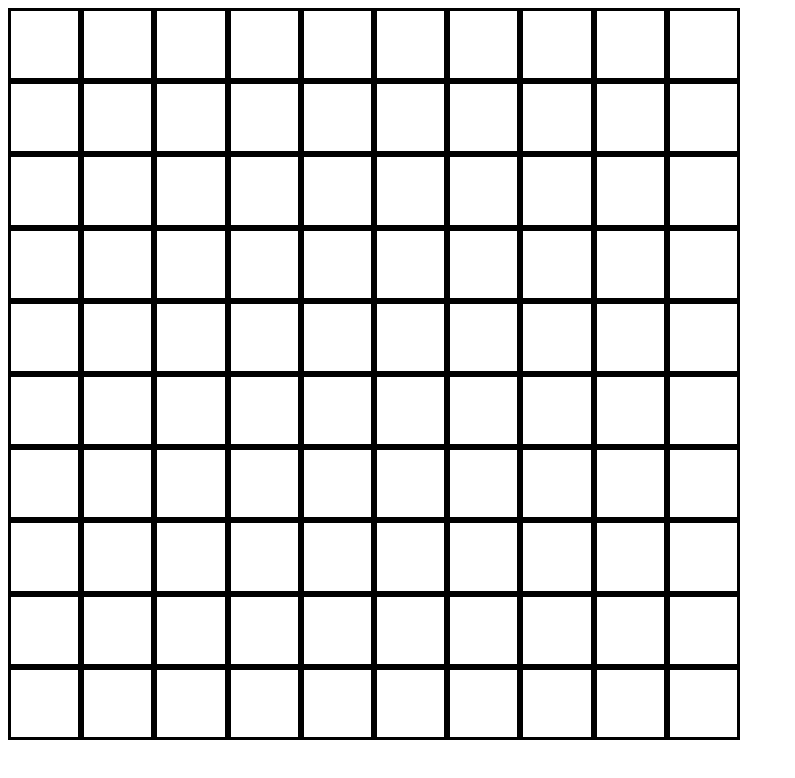
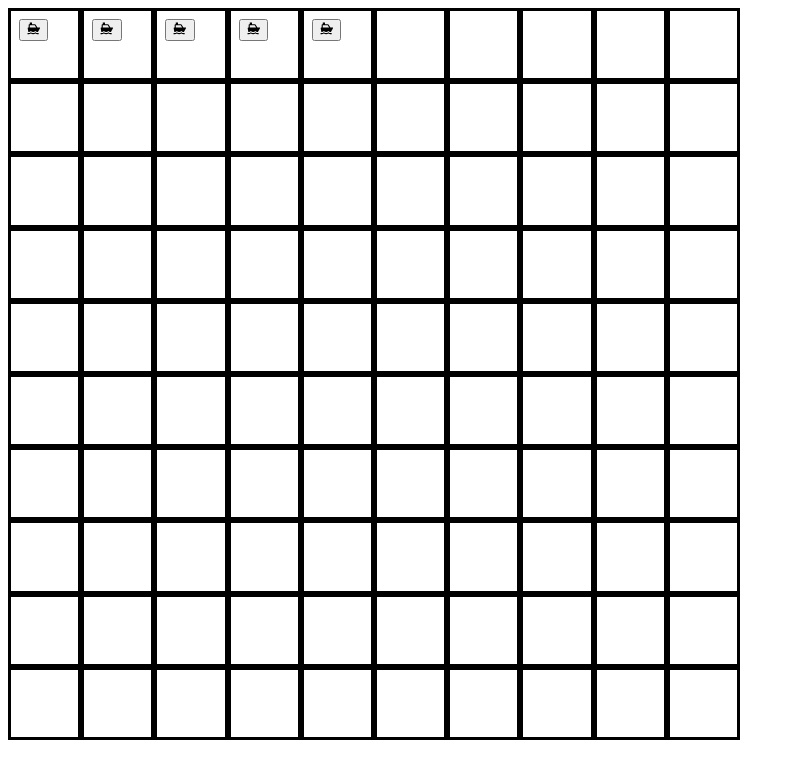
Before and after one commit to earacena/battleship-webapp-frontend, a React (Create React App) app: page / in a window 1280 px wide. Shown: the top 778 px of the page, without its empty margins (0-795 px from the left). Built offline with nearby package versions, Linux system fonts and the light colour scheme.

Commit message:
Implement generating and displaying pieces

```diff
--- a/src/features/Battleship/Battleship.tsx
+++ b/src/features/Battleship/Battleship.tsx
@@ -1,17 +1,18 @@
+import { DndContext } from '@dnd-kit/core';
 import React, { useState } from 'react';
-import { Board, Cell, CellProps } from './components';
+import { Board, Cell, CellProps, Piece, PieceProps } from './components';
 
-const generateBoard = (size: number): CellProps[][] => {
+const generateBoard = (boardSize: number): CellProps[][] => {
   // Create multidimensional array
   const board: CellProps[][] = Array.from(
-    Array(size),
-    () => new Array(size),
+    Array(boardSize),
+    () => new Array(boardSize),
   );
 
 
   // Populate array
-  for (let y = 0; y < size; ++y) {
-    for (let x = 0; x < size; ++x) {
+  for (let y = 0; y < boardSize; ++y) {
+    for (let x = 0; x < boardSize; ++x) {
       board[y][x] = {
         id: `${y}-${x}`,
         x,
@@ -23,24 +24,72 @@ const generateBoard = (size: number): CellProps[][] => {
   return board;
 }
 
+const generatePieces = (boardSize: number): (PieceProps | undefined)[][] => {
+  const pieces: (PieceProps | undefined)[][] = Array.from(
+    Array(boardSize),
+    () => new Array(boardSize),
+  );
+
+  for (let y = 0; y < boardSize; ++y) {
+    for (let x = 0; x < boardSize; ++x) {
+      if (y === 0 && x >= 0 && x < 5) {
+        pieces[y][x] = { id: `p-${y}-${x}`, size: 0, type: '', x, y, rotated: true };
+      }
+    }
+  }
+  if (pieces[0][0] !== undefined) {
+    pieces[0][0] = { ...pieces[0][0], size: 5, type: 'carrier' };
+  }
+  if (pieces[0][1] !== undefined) {
+    pieces[0][1] = { ...pieces[0][1], size: 4, type: 'battleship' };
+  }
+  if (pieces[0][2] !== undefined) {
+    pieces[0][2] = { ...pieces[0][2], size: 3, type: 'cruiser' };
+  }
+  if (pieces[0][3] !== undefined) {
+    pieces[0][3] = { ...pieces[0][3], size: 3, type: 'submarine' };
+  }
+  if (pieces[0][4] !== undefined) {
+    pieces[0][4] = { ...pieces[0][4], size: 2, type: 'destroyer' };
+  }
+
+  return pieces;
+};
+
 function Battleship() {
 
   const boardSize: number = 10;
   const [board] = useState(() => generateBoard(boardSize));
+  const [pieces, setPieces] = useState(() => generatePieces(boardSize));
 
   return (
+    <DndContext>
       <div>
         <Board size={boardSize}>
           {board.map((row, y) =>
-          row.map((cell, x) =>
+            row.map((cell, x) => {
+              const piece = pieces ? pieces[y][x] : undefined;
+              if (piece !== undefined) {
+                return (
                   <Cell
                     key={cell.id}
                     {...cell}
-            />
-          )
+                  >
+                    <Piece key={piece.id} {...piece} />
+                  </Cell>
+                );
+              }
+
+              return (
+                <Cell
+                  key={cell.id}
+                  {...cell}
+                />);
+            })
           )}
         </Board>
       </div>
+    </DndContext>
   );
 }
 
```
Lines whose indentation alone changed are shown as unchanged.
